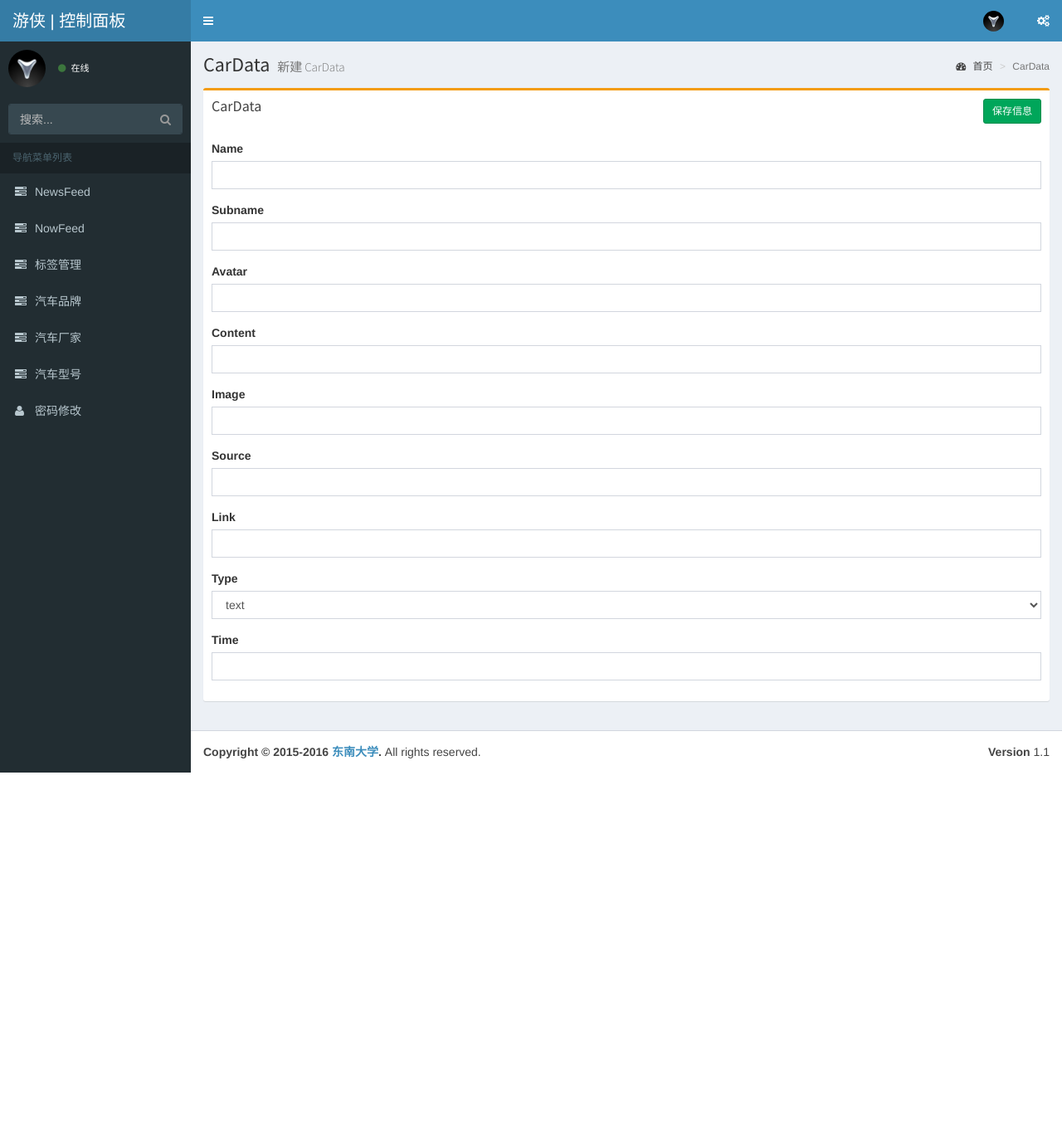
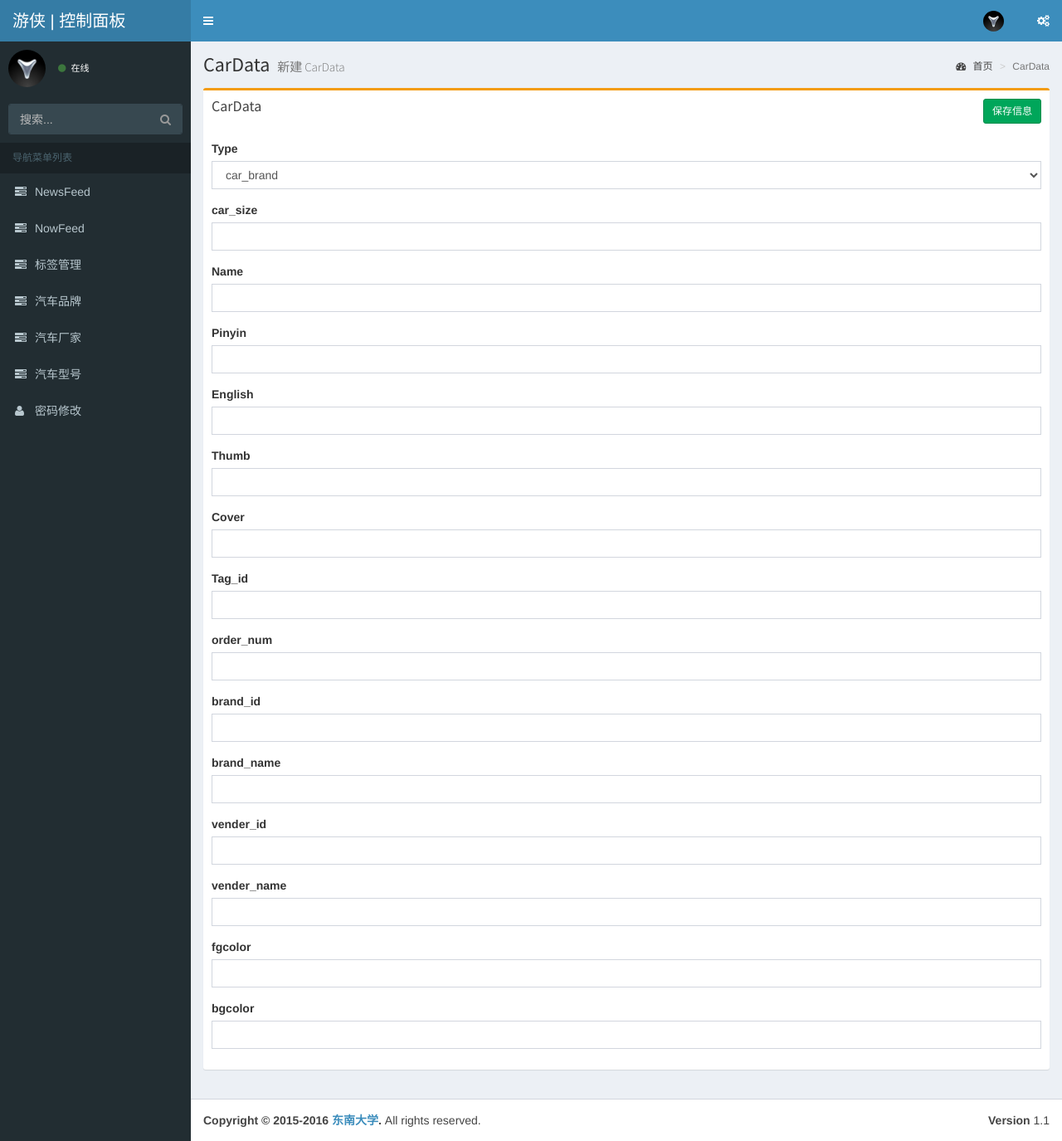
Before and after one commit to cash2one/youxia, a Python web app: template templates/admin/car_data_new.html in a window 1280 px wide. Shown: the whole page at 83% size. Before the commit the page ends 931 px from the top, so only its background shows below. Run offline with Jinja, Linux system fonts and the light colour scheme; the template is opened without the code that fills it, so the values that code supplies are empty; some libraries are stand-ins or nearby versions.

Commit message:
car_data

```diff
--- a/application.py
+++ b/application.py
@@ -91,6 +91,7 @@ class Application(tornado.web.Application):
             (r"/admin/carvenders", handler.admin.CarVendersAdminHandler),
             (r"/admin/carmodels", handler.admin.CarModelsAdminHandler),
             (r"/admin/cardata/new", handler.admin.CarDataNewAdminHandler),
+            (r"/admin/cardata/edit/(\d+)", handler.admin.CarDataEditAdminHandler),
             (r"/api/signin", handler.api.SigninApiHandler),
             (r"/api/signout", handler.api.SignoutApiHandler),
             (r"/api/setting/password", handler.api.SettingPasswordApiHandler),
@@ -118,9 +119,6 @@ class Application(tornado.web.Application):
         self.reply_model = self.loader.use("reply.model")
         self.tag_model = self.loader.use("tag.model")
         self.post_tag_model = self.loader.use("post_tag.model")
-        self.car_brand_model = self.loader.use("car_brand.model")
-        self.car_vender_model = self.loader.use("car_vender.model")
-        self.car_model_model = self.loader.use("car_model.model")
         self.car_data_model = self.loader.use("car_data.model")
 
         # Have one global session controller
--- a/templates/admin/car_data_new.html
+++ b/templates/admin/car_data_new.html
@@ -26,44 +26,68 @@
                 <div class="box-body">
                   <form role="form">
                     <div class="form-group">
+                      <label>Type</label>
+                      <select id="data_type" class="form-control" >
+                        <option>car_brand</option>
+                        <option>car_vender</option>
+                        <option>car_model</option>
+                      </select>
+                    </div>
+                    <div class="form-group">
+                      <label>car_size</label>
+                      <input id="car_size" type="text" class="form-control"/>
+                    </div>
+                    <div class="form-group">
                       <label>Name</label>
                       <input id="name" type="text" class="form-control"/>
                     </div>
                     <div class="form-group">
-                      <label>Subname</label>
-                      <input id="subname" type="text" class="form-control"/>
+                      <label>Pinyin</label>
+                      <input id="pinyin" type="text" class="form-control"/>
                     </div>
                     <div class="form-group">
-                      <label>Avatar</label>
-                      <input id="avatar" type="text" class="form-control"/>
+                      <label>English</label>
+                      <input id="english" type="text" class="form-control"/>
                     </div>
                     <div class="form-group">
-                      <label>Content</label>
-                      <input id="content" type="text" class="form-control"/>
+                      <label>Thumb</label>
+                      <input id="thumb" type="text" class="form-control"/>
                     </div>
                     <div class="form-group">
-                      <label>Image</label>
-                      <input id="image" type="text" class="form-control"/>
+                      <label>Cover</label>
+                      <input id="cover" type="text" class="form-control"/>
                     </div>
                     <div class="form-group">
-                      <label>Source</label>
-                      <input id="source" type="text" class="form-control"/>
+                      <label>Tag_id</label>
+                      <input id="tag_id" type="text" class="form-control"/>
                     </div>
                     <div class="form-group">
-                      <label>Link</label>
-                      <input id="link" type="text" class="form-control"/>
+                      <label>order_num</label>
+                      <input id="order_num" type="text" class="form-control"/>
                     </div>
                     <div class="form-group">
-                      <label>Type</label>
-                      <select id="nowfeed_type" class="form-control" >
-                        <option>text</option>
-                        <option>image</option>
-                        <option>video</option>
-                      </select>
+                      <label>brand_id</label>
+                      <input id="brand_id" type="text" class="form-control"/>
                     </div>
                     <div class="form-group">
-                      <label>Time</label>
-                      <input id="video_time" type="text" class="form-control"/>
+                      <label>brand_name</label>
+                      <input id="brand_name" type="text" class="form-control"/>
+                    </div>
+                    <div class="form-group">
+                      <label>vender_id</label>
+                      <input id="vender_id" type="text" class="form-control"/>
+                    </div>
+                    <div class="form-group">
+                      <label>vender_name</label>
+                      <input id="vender_name" type="text" class="form-control"/>
+                    </div>
+                    <div class="form-group">
+                      <label>fgcolor</label>
+                      <input id="fgcolor" type="text" class="form-control"/>
+                    </div>
+                    <div class="form-group">
+                      <label>bgcolor</label>
+                      <input id="bgcolor" type="text" class="form-control"/>
                     </div>
                   </form>
                 </div><!-- /.box-body -->
@@ -83,35 +107,32 @@
 
 
 <script type="text/javascript">
-$(document).ready(function() {
-        $("[data-mask]").inputmask({
-        mask: "y-m-d h:s:s",
-        placeholder: "yyyy-mm-dd hh:mm:ss",
-        alias: "datetime",
-        hourFormat: "24"
-    });
-});
-
 $(document).on('click', '#save-nowfeed', function() {
   $.ajax({
     type: "POST",
     contentType: "application/json; charset=utf-8",
     dataType: "json",
-    url: "/admin/nowfeed/new",
+    url: "/admin/cardata/new",
     data: JSON.stringify({
+      data_type: $('#data_type').val(),
+      car_size: $('#car_size').val(),
       name: $('#name').val(),
-      subname: $('#subname').val(),
-      avatar: $('#avatar').val(),
-      content: $('#content').val(),
-      image: $('#image').val(),
-      source: $('#source').val(),
-      link: $('#link').val(),
-      nowfeed_type: $('#nowfeed_type').val(),
-      video_time: $('#video_time').val(),
+      pinyin: $('#pinyin').val(),
+      english: $('#english').val(),
+      thumb: $('#thumb').val(),
+      cover: $('#cover').val(),
+      tag_id: $('#tag_id').val(),
+      order_num: $('#order_num').val(),
+      brand_id: $('#brand_id').val(),
+      brand_name: $('#brand_name').val(),
+      vender_id: $('#vender_id').val(),
+      vender_name: $('#vender_name').val(),
+      fgcolor: $('#fgcolor').val(),
+      bgcolor: $('#bgcolor').val(),
     }),
     success: function(msg) {
       if (msg.success == 0) {
-        window.location.replace("/admin/nowfeeds");
+        window.location.replace("/admin/carbrands");
       }
     },
     error: function(msg) {
```
Also changed, not shown: handler/admin.py (+28 -17 lines), handler/base.py (+0 -12 lines), model/car_brand.py (deleted, +0 -21 lines), model/car_data.py (+11 -3 lines), model/car_model.py (deleted, +0 -16 lines), model/car_vender.py (deleted, +0 -16 lines), templates/admin/car_data_edit.html (+145 -0 lines).
